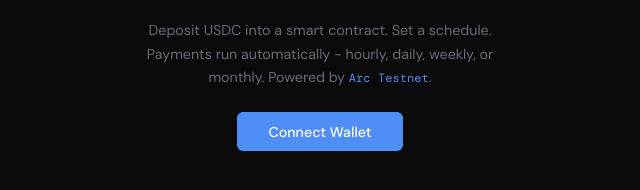
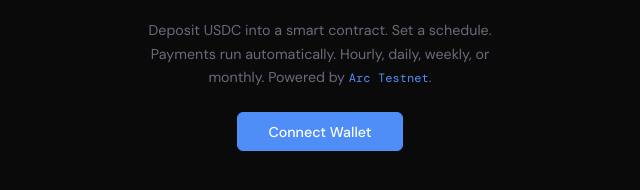
Before and after one commit to eineisb/Flowpay-, a website: page index.html in a window 1280 px wide. Shown: the part 288-478 px from the top of the page, 320-960 px from the left. Drawn offline with nearby package versions, Linux system fonts and the light colour scheme; a web font is replaced by a local one.

Commit message:
fix: remove dash in hero text

```diff
--- a/index.html
+++ b/index.html
@@ -127,7 +127,7 @@ main{flex:1;max-width:900px;width:100%;margin:0 auto;padding:2rem 1.5rem 4rem}
 <main>
   <div id="connect-wall">
     <div class="connect-title">Recurring payments,<br/>on-chain.</div>
-    <div class="connect-sub">Deposit USDC into a smart contract. Set a schedule. Payments run automatically - hourly, daily, weekly, or monthly. Powered by <span>Arc Testnet</span>.</div>
+    <div class="connect-sub">Deposit USDC into a smart contract. Set a schedule. Payments run automatically. Hourly, daily, weekly, or monthly. Powered by <span>Arc Testnet</span>.</div>
     <button class="btn btn-primary" style="padding:0.75rem 2rem;font-size:0.95rem" onclick="connectWallet()">Connect Wallet</button>
   </div>
   <div id="app-view">
```
